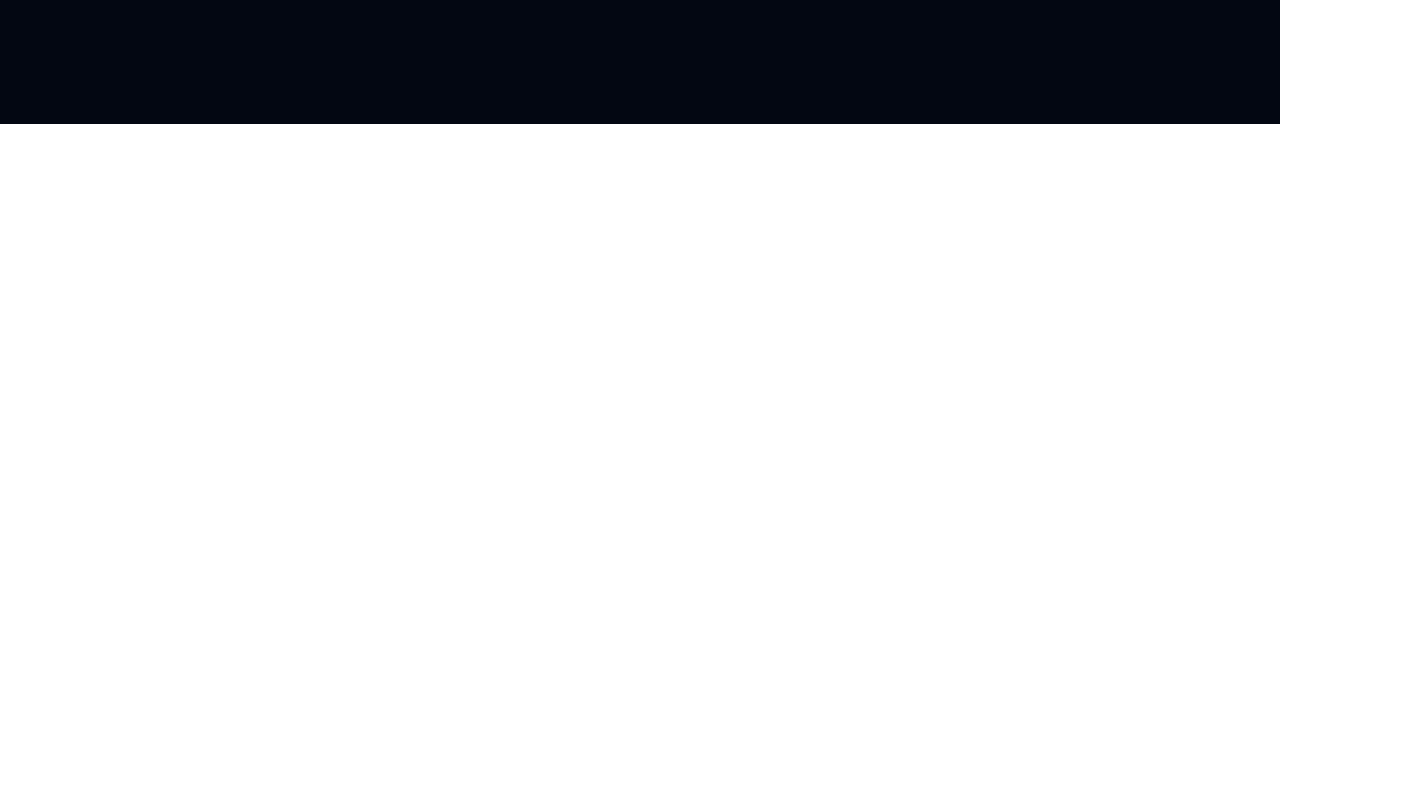
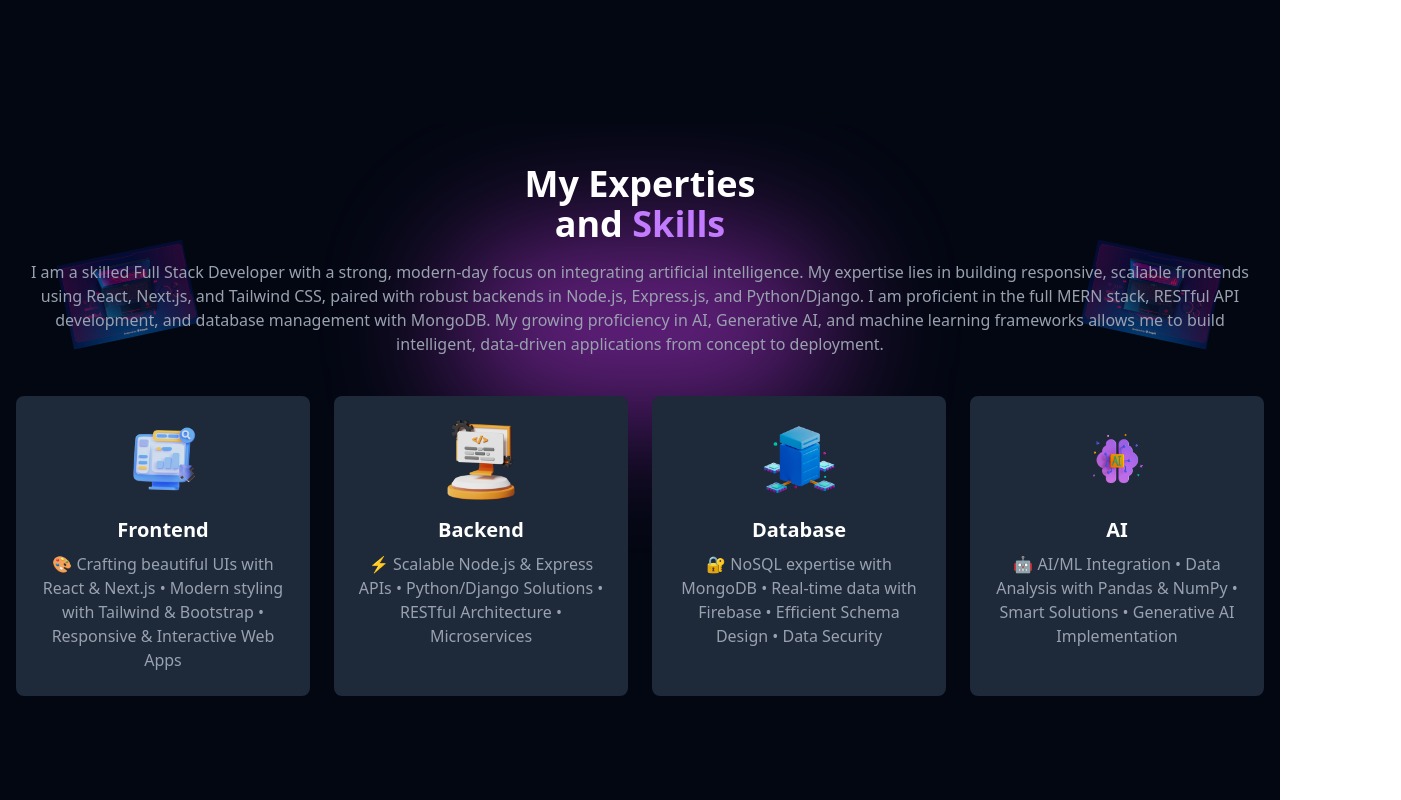
Before and after one commit to Rishi-Rana01/Portfolio, a React (Vite) app in the folder my-portfolio/: page / in a window 1280 px wide. Shown: the part 1300-2100 px from the top of the page, 1401 px wide, since content can reach past the window. Before the commit the page ends 1424 px from the top, so only its background shows below. Built offline with nearby package versions, Linux system fonts and the light colour scheme.

Commit message:
Add Skills component and enhance About, Hero, and Navbar styles

```diff
--- a/my-portfolio/src/App.jsx
+++ b/my-portfolio/src/App.jsx
@@ -3,6 +3,7 @@ import Aos from 'aos'
 import 'aos/dist/aos.css'
 import Hero from './components/Hero'
 import About from './components/About'
+import Skills from './components/Skills'
 
 
 function App() {
@@ -18,6 +19,7 @@ function App() {
     <main className='bg-gray-950'>
       <Hero />
       <About />
+      <Skills />
 
     </main>
   )
--- a/my-portfolio/src/components/About.jsx
+++ b/my-portfolio/src/components/About.jsx
@@ -3,7 +3,7 @@ import React from 'react'
 
 const About = () => {
     return (
-        <section id='about' className='min-h-screen overflow-hidden flex items-center justify-center text-white px-4 sm:px-6'>
+        <section id='about' className='min-h-screen  flex items-center justify-center text-white px-4 sm:px-6'>
             <div className='max-w-6xl w-full grid grid-cols-1 lg:grid-cols-2 gap-8 sm:gap-12 items-center'>
                 <figure data-aos='fade-right' data-aos-delay='500' className='flex flex-wrap justify-center gap-4 relative'>
                     <div className='h-[200px] sm:h-[300px] w-[300px] sm:w-[400px] lg:h-[300px] lg:w-[500px] bg-linear-to-l from-[#6d2897] via-[#6c95f5] to-[#bb61c5] absolute transform
--- a/my-portfolio/src/components/Hero.jsx
+++ b/my-portfolio/src/components/Hero.jsx
@@ -3,7 +3,7 @@ import Navbar from './Navbar'
 
 const Hero = () => {
   return (
-    <div className='relative overflow-hidden min-h-[550px] sm:min-h-[600px] flex flex-col items-center'>
+    <div className='relative  min-h-[550px] sm:min-h-[600px] flex flex-col items-center'>
       <div className='md:h-[550px] h-[500px] w-[450px] bg-linear-to-r absolute from-[#6d2897] via-[#8e6cf5] to-[#bb61c5] transform rotate-45 z-0 right-2 top-28 rounded-3xl'>
       </div>
       <Navbar />
--- a/my-portfolio/src/components/Navbar.jsx
+++ b/my-portfolio/src/components/Navbar.jsx
@@ -25,28 +25,47 @@ const Navbar = () => {
                 {/* Desktop Navigation */}
                 <nav className='hidden md:flex items-center space-x-7'>
                     {NavbarLinks.map((link) => (
-                        <a key={link.id} href={link.link} className='hover:text-gray-200 text-lg'>
-                            {link.name}
+                        <a
+                            key={link.id}
+                            href={link.link}
+                            className='relative text-lg group transition-all duration-300 ease-in-out'
+                        >
+                            <span className='relative inline-block transition-all duration-300 ease-in-out hover:text-purple-400'>
+                                {link.name}
+                                <span className='absolute bottom-0 left-0 w-0 h-0.5 bg-purple-400 transition-all duration-300 ease-out group-hover:w-full'></span>
+                            </span>
                         </a>
                     ))}
-                    <button className='inline-flex text-white border-2 py-2 px-6 focus:outline-none hover:bg-purple-800 rounded-full text-lg'>Contact</button>
-
+                    <button className='inline-flex text-white border-2 border-purple-500 py-2 px-6 focus:outline-none hover:bg-purple-600 hover:border-purple-600 rounded-full text-lg transition-all duration-300 ease-in-out transform hover:scale-105 hover:shadow-[0_0_15px_rgba(168,85,247,0.5)] active:scale-95'>
+                        Contact
+                    </button>
                 </nav>
 
             </div>
 
             {/* Mobile Navigation */}
-            <div className={`${isOpen ? 'block' : 'hidden'} md:hidden bg-[#801b93] absolute top-0 left-0 w-full h-screen flex flex-col items-center justify-center  space-y-8 pt-16`}>
+            <div className={`${isOpen ? 'block' : 'hidden'} md:hidden bg-[#801b93] absolute top-0 left-0 w-full h-screen flex flex-col items-center justify-center space-y-8 pt-16`}>
                 {/* {close Button} */}
                 <button className='absolute top-5 right-5 text-white' onClick={() => setIsOpen(false)}>
                     <FiX className="w-8 h-8" />
                 </button>
                 {/* Mobile Navigation */}
                 {NavbarLinks.map((link) => (
-                    <a key={link.id} href={link.link} className='text-lg text-white hover:text-gray-300 ' onClick={() => setIsOpen(false)}>
-                        {link.name}
+                    <a
+                        key={link.id}
+                        href={link.link}
+                        className='text-lg text-white relative group transition-all duration-300 ease-in-out'
+                        onClick={() => setIsOpen(false)}
+                    >
+                        <span className='relative inline-block transition-all duration-300 ease-in-out hover:text-purple-400'>
+                            {link.name}
+                            <span className='absolute bottom-0 left-0 w-0 h-0.5 bg-purple-400 transition-all duration-300 ease-out group-hover:w-full'></span>
+                        </span>
                     </a>
                 ))}
+                <button className='text-lg text-white border-2 border-purple-500 py-2 px-6 rounded-full transition-all duration-300 ease-in-out transform hover:scale-105 hover:bg-purple-600 hover:border-purple-600 hover:shadow-[0_0_15px_rgba(168,85,247,0.5)] active:scale-95'>
+                    Contact
+                </button>
                 {/* contact Button */}
                 <button className='inline-flex text-white border-2 py-2 px-6 focus:outline-none hover:bg-purple-800 rounded-full text-lg'>Contact</button>
             </div>
--- a/my-portfolio/src/components/Skills.jsx
+++ b/my-portfolio/src/components/Skills.jsx
@@ -1,17 +1,75 @@
 import React from 'react'
 import Frontend from '/Frontend.png'
+import backend from '/backend.png'
+import database from '/database.png'
+import Ai from '/Ai.png'
 
-const skillsData=[
-    {id:1, image:Frontend.png, title:'Frontend',description: 'HTML,CSS, JS,REACT, NEXT.JS TAILWIND CSS,BOOTSTRAP'},
-    {id:2, image:backend.png, title:'Backend',description: 'NODE.JS,EXPRESS.JS,PYTHON,DJANGO,REST'},
-    {id:3, image:database.png, title:'Database',description: 'MONGODB,MONGOOSE'},
-    {id:4, image:Ai.png, title:'AI',description: 'GERNATIVE AI, PANDAS, NUMPY'},
+const skillsData = [
+  {
+    id: 1,
+    image: Frontend,
+    title: 'Frontend',
+    description: '🎨 Crafting beautiful UIs with React & Next.js • Modern styling with Tailwind & Bootstrap • Responsive & Interactive Web Apps'
+  },
+  {
+    id: 2,
+    image: backend,
+    title: 'Backend',
+    description: '⚡ Scalable Node.js & Express APIs • Python/Django Solutions • RESTful Architecture • Microservices'
+  },
+  {
+    id: 3,
+    image: database,
+    title: 'Database',
+    description: '🔐 NoSQL expertise with MongoDB • Real-time data with Firebase • Efficient Schema Design • Data Security'
+  },
+  {
+    id: 4,
+    image: Ai,
+    title: 'AI',
+    description: '🤖 AI/ML Integration • Data Analysis with Pandas & NumPy • Smart Solutions • Generative AI Implementation'
+  },
 ]
+
+const SkillBox = ({ image, title, description }) => (
+  <article className='bg-gray-800 p-4 sm:p-6 rounded-lg text-center hover:bg-purple-800 transition-all duration-300'>
+    <figure className='flex justify-center mb-4'>
+      <img src={image} alt={title} className='w-16 h-16 sm:w-20 sm:h-20' />
+    </figure>
+    <header>
+      <h3 className='text-lg sm:text-xl font-semibold mb-2'>{title}</h3>
+    </header>
+    <p className='text-gray-400 text-sm sm:text-base'>{description}</p>
+  </article>
+)
 const Skills = () => {
   return (
-    <div>
+    <section className='relative min-h-screen overflow-hidden flex-col items-center justify-center text-white px-4 py-10'>
+      <div className='absolute z-0 w-72 h-36 sm:w-96 sm:h-44 bg-[#cd3cf5] rounded-full blur-3xl opacity-50 top-10 sm:top-28 left-1/2 transform -translate-x-1/2'></div>
+      <img src="\lap.png" alt="left Pic" className='absolute z-10 left-2 top-2 sm:left-16 sm:top-32 transform -rotate-12 w-24 h-auto sm:w-32 opacity-70 ' />
 
-    </div>
+      <div data-aos='fade-up' data-aos-delay='300' className='relative z-20 text-center space-y-6 sm:space-y-10'>
+        <header>
+          <h1 className='text-3xl sm:text-4xl font-bold'>
+            My Experties <br /> and <span className='text-purple-400'>Skills</span>
+          </h1>
+          <p className='text-gray-400 mt-2 sm:mt-4 text-sm sm:text-base'>
+            I am a skilled Full Stack Developer with a strong, modern-day focus on integrating artificial intelligence.
+            My expertise lies in building responsive, scalable frontends using React, Next.js, and Tailwind CSS, paired with robust backends in Node.js, Express.js, and Python/Django.
+            I am proficient in the full MERN stack, RESTful API development, and database management with MongoDB.
+            My growing proficiency in AI, Generative AI, and machine learning frameworks allows me to build intelligent, data-driven applications from concept to deployment.
+          </p>
+        </header>
+        <section data-aos='fade-up' data-aos-delay='500' className='grid grid-cols-1 sm:grid-cols-2 lg:grid-cols-4 gap-4 sm:gap-6 mt-4'>
+          {skillsData.map((skill) => (
+            <SkillBox key={skill.id} image={skill.image} title={skill.title} description={skill.description} />
+          ))}
+
+        </section>
+      </div>
+      <img src="\lap.png" alt="Right Pic" className='absolute z-10 right-2 top-2 sm:right-16 sm:top-32 transform rotate-12 w-24 h-auto sm:w-32 opacity-70 ' />
+
+    </section>
   )
 }
 
```
